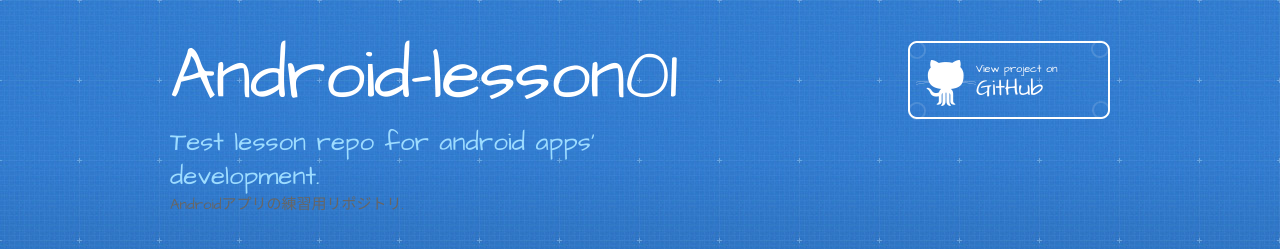
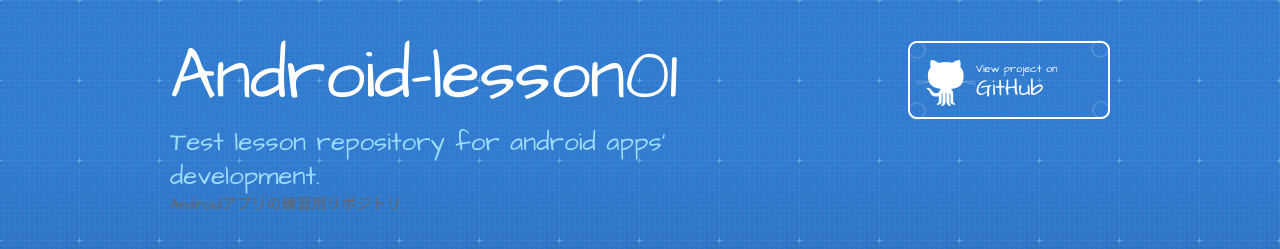
Before and after one commit to 3t14/android-lesson01, a plain HTML site: page index.html in a window 1280 px wide. Shown: the top 249 px of the page. Drawn offline with Linux system fonts and the light colour scheme.

Commit message:
Update index.html

```diff
--- a/index.html
+++ b/index.html
@@ -20,7 +20,7 @@
     <header>
       <div class="inner">
         <h1>Android-lesson01</h1>
-        <h2>Test lesson repo for android apps' development.</h2>
+        <h2>Test lesson repository for android apps' development.</h2>
         <h3>Androidアプリの練習用リポジトリ.</h3>
         <a href="https://github.com/3t14/android-lesson01" class="button"><small>View project on</small>GitHub</a>
       </div>
```
